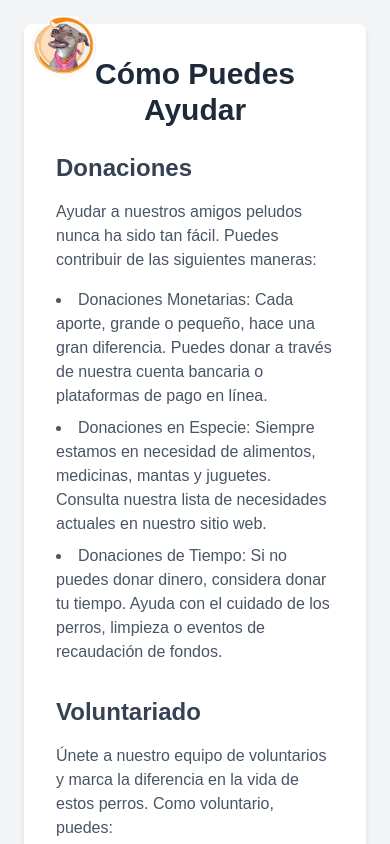
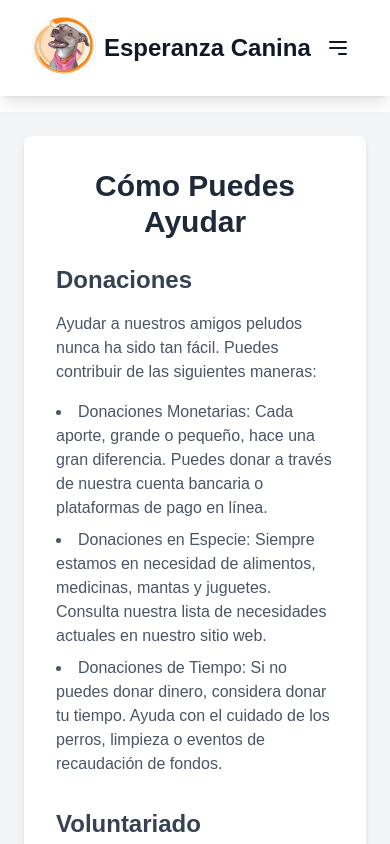
Before and after one commit to SergioEderCervantes/Esperanza-Canina-Web-App, a Next.js app in the folder frontend/: page /ayuda in a window 390 px wide. Shown: the top 844 px of the page. Built offline with nearby package versions, Linux system fonts and the light colour scheme.

Commit message:
navbar completa

```diff
--- a/frontend/src/app/layout.tsx
+++ b/frontend/src/app/layout.tsx
@@ -3,6 +3,7 @@ import { Geist, Geist_Mono } from "next/font/google";
 import "@/styles/globals.css";
 import Nav from "@/components/layout/Nav";
 import Footer from "@/components/layout/Footer";
+import PageWrapper from '@/components/layout/PageWrapper';
 
 //Layout global de la app (navbar, footer, etc)
 const geistSans = Geist({
@@ -32,9 +33,9 @@ export default function RootLayout({
         className={`${geistSans.variable} ${geistMono.variable} antialiased`}
       >
         <Nav />
-
-        {children}
-
+        <PageWrapper>
+          {children}
+        </PageWrapper>
         <Footer />
       </body>
 
--- a/frontend/src/components/layout/Nav.tsx
+++ b/frontend/src/components/layout/Nav.tsx
@@ -2,41 +2,56 @@
 
 import React, { useState, useEffect } from "react";
 import Link from "next/link";
-import { useGSAP } from "@gsap/react";
+import { usePathname } from "next/navigation"; // 1. Importar usePathname
 
 export default function Nav() {
+  const pathname = usePathname(); // 2. Obtener la ruta actual
+  const isLanding = pathname === "/"; // 3. Comprobar si es la landing
+
   const [scrolled, setScrolled] = useState(false);
+  const [isMobileMenuOpen, setIsMobileMenuOpen] = useState(false);
+  const [isMobile, setIsMobil] = useState(false);
 
   useEffect(() => {
     const handleScroll = () => {
       setScrolled(window.scrollY > 100);
     };
+    const mobile = () => {
+      setIsMobil(window.innerWidth < 768);
+    };
 
-    window.addEventListener("scroll", handleScroll);
+    // Ejecutar mobile una vez al montar para establecer el estado inicial
+    mobile();
+
+    window.addEventListener("resize", mobile);
+    // Solo agregar el listener de scroll si estamos en la landing page
+    if (isLanding) {
+      window.addEventListener("scroll", handleScroll);
+    }
 
     return () => {
-      window.removeEventListener("scroll", handleScroll);
+      window.removeEventListener("resize", mobile);
+      if (isLanding) {
+        window.removeEventListener("scroll", handleScroll);
+      }
     };
-  }, []);
+  }, [isLanding]); // El efecto depende de si es la landing page o no
 
-  // Clases dinámicas basadas en el estado 'scrolled'
+  const toggleMobileMenu = () => {
+    setIsMobileMenuOpen(!isMobileMenuOpen);
+  };
+
+  // 4. Lógica de clases actualizada
+  const shouldBeTransparent = isLanding && !scrolled && !isMobile;
+
   const navbarClasses = `
         fixed top-0 w-full z-20 px-8 py-4 transition-all duration-300 ease-in-out
-        ${scrolled ? "bg-white shadow-lg" : "bg-transparent"}
+        ${shouldBeTransparent ? "bg-transparent" : "bg-white shadow-lg"}
     `;
 
   const textClasses = `
         transition-colors duration-300 ease-in-out
-        ${scrolled ? "text-gray-900" : "text-white"}
-    `;
-
-  const buttonBorderClasses = `
-        transition-colors duration-300 ease-in-out
-        ${
-          scrolled
-            ? "border-gray-900 hover:text-white" // Sólido: Borde oscuro, hover blanco
-            : "border-white " // Transparente: Borde blanco, hover oscuro
-        }
+        ${shouldBeTransparent ? "text-white" : "text-gray-900"}
     `;
 
   return (
@@ -57,7 +72,7 @@ export default function Nav() {
         <div className="hidden md:flex items-center gap-6 text-base font-medium">
           <Link
             href="/"
-            className={`hover:border-b-2 border-transparent eaFse-in-out hover:border-blue-500 transition duration-300 ${textClasses}`}
+            className={`hover:border-b-2 border-transparent ease-in-out hover:border-blue-500 transition duration-300 ${textClasses}`}
           >
             Inicio
           </Link>
@@ -79,16 +94,77 @@ export default function Nav() {
           </Link>
 
           <Link
-            href="#contacto"
-            className={`hover:border-b-2 border-transparent eaFse-in-out
+            href="/#contacto"
+            className={`hover:border-b-2 border-transparent ease-in-out
                hover:border-blue-500 transition duration-300 ${textClasses}`}
           >
             Contacto
           </Link>
         </div>
 
-        {/* MENÚ HAMBURGUESA PARA MÓVIL IRÍA AQUÍ */}
+        {/* MENÚ HAMBURGUESA PARA MÓVIL */}
+        <div className="md:hidden flex items-center">
+          <button
+            onClick={toggleMobileMenu}
+            className={`p-2 rounded-md ${textClasses}`}
+          >
+            <svg
+              xmlns="http://www.w3.org/2000/svg"
+              className="h-6 w-6"
+              fill="none"
+              viewBox="0 0 24 24"
+              stroke="currentColor"
+              strokeWidth={2}
+            >
+              <path
+                strokeLinecap="round"
+                strokeLinejoin="round"
+                d={
+                  isMobileMenuOpen
+                    ? "M6 18L18 6M6 6l12 12"
+                    : "M4 6h16M4 12h16m-7 6h7"
+                }
+              />
+            </svg>
+          </button>
+        </div>
       </div>
+      {isMobileMenuOpen && (
+        <div className={`md:hidden absolute top-full left-0 w-full bg-white shadow-lg rounded-b-lg p-4`}>
+          <div className="flex flex-col items-center gap-4 ">
+            <Link
+              href="/"
+              className="text-gray-900 hover:text-blue-500 transition duration-300 "
+              onClick={toggleMobileMenu}
+            >
+              Inicio
+            </Link>
+            <Link
+              href="/perritos"
+              className="px-5 py-2 rounded-full bg-blue-400 text-white font-bold shadow-md hover:bg-blue-600 transition
+                duration-300"
+              onClick={toggleMobileMenu}
+            >
+              Adoptar
+            </Link>
+            <Link
+              href="/ayuda"
+              className="px-5 py-2 rounded-full bg-blue-400 text-white font-bold shadow-md hover:bg-blue-600 transition
+                 duration-300"
+              onClick={toggleMobileMenu}
+            >
+              Apoyanos
+            </Link>
+            <Link
+              href="/#contacto"
+              className="text-gray-900 hover:text-blue-500 transition duration-300"
+              onClick={toggleMobileMenu}
+            >
+              Contacto
+            </Link>
+          </div>
+        </div>
+      )}
     </nav>
   );
 }
--- /dev/null
+++ b/frontend/src/components/layout/PageWrapper.tsx
@@ -0,0 +1,14 @@
+'use client';
+
+import { usePathname } from 'next/navigation';
+import React from 'react';
+
+export default function PageWrapper({ children }: { children: React.ReactNode }) {
+  const pathname = usePathname();
+  const isLanding = pathname === '/';
+
+  // Aplica el padding solo si NO es la landing page
+  const className = isLanding ? '' : 'pt-28';
+
+  return <main className={className}>{children}</main>;
+}
```
